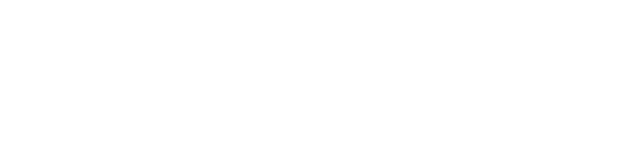
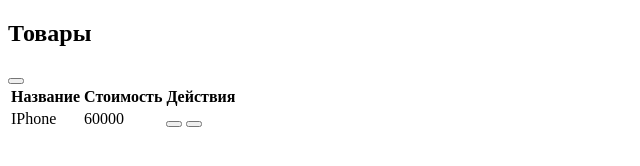
Before and after one commit to comradexlight/ahj_hw5_list_editor, a website built with webpack: page src/index.html in a window 1280 px wide. Shown: the whole page, without its empty margins (0-640 px from the left). Built offline with nearby package versions, Linux system fonts and the light colour scheme.

Commit message:
from home to work

```diff
--- a/package.json
+++ b/package.json
@@ -35,7 +35,7 @@
     "html-webpack-plugin": "^5.5.0",
     "jest": "^29.3.1",
     "mini-css-extract-plugin": "^2.7.0",
-    "puppeteer": "^19.2.2",
+    "puppeteer": "^18.2.1",
     "webpack": "^5.75.0",
     "webpack-cli": "^5.0.0",
     "webpack-dev-server": "^4.11.1"
--- /dev/null
+++ b/src/css/style.css
@@ -0,0 +1,3 @@
+button {
+    cursor: pointer;
+}
--- a/src/index.html
+++ b/src/index.html
@@ -5,6 +5,23 @@
     <title></title>
 </head>
 <body>
-
+    <div class="items">
+        <h2>Товары</h2><button class="item-actions-create"></button>
+        <table class="items-table">
+            <tr>
+                <th>Название</th>
+                <th>Стоимость</th>
+                <th>Действия</th>
+            </tr>
+            <tr class="item-row">
+                <td class="item-title">IPhone</td>
+                <td class="item-price">60000</td>
+                <td class="item-actions">
+                    <button class="item-actions-update"></button>
+                    <button class="item-actions-delete"></button>
+                </td>
+            </tr>
+        </table>
+    </div>
 </body>
 </html>
--- a/src/index.js
+++ b/src/index.js
@@ -0,0 +1 @@
+import './css/style.css';
```
Also changed, not shown: 1 other file.
